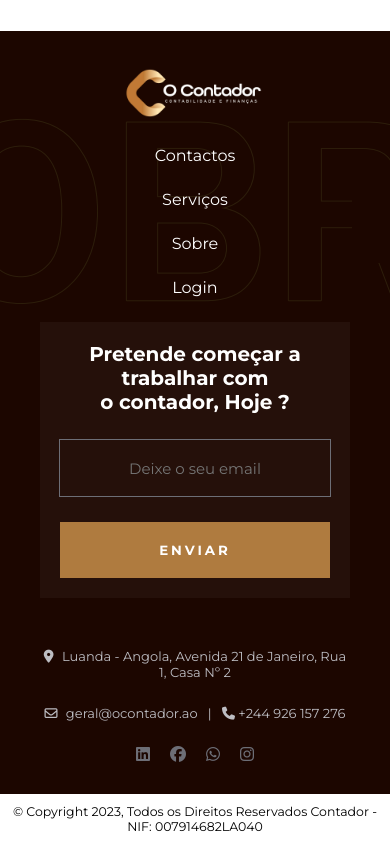
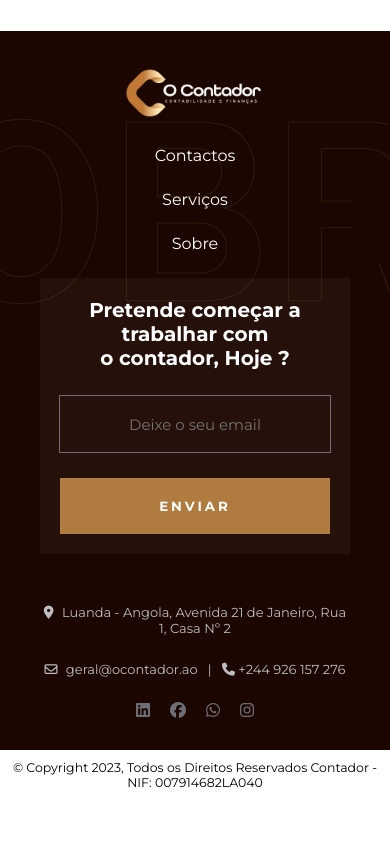
Before and after one commit to josedomingos919/o-contador-site, a React (Vite) app: page / in a window 390 px wide. Shown: the part 3198-4042 px from the top of the page. After the commit the page ends 3998 px from the top, so only its background shows below. Built offline with nearby package versions, Linux system fonts and the light colour scheme.

Commit message:
feat: hide mobile

```diff
--- a/src/components/footer/index.jsx
+++ b/src/components/footer/index.jsx
@@ -22,7 +22,7 @@ export const Footer = () => {
             <S.ListItem>
               <S.Link href={getUrlByPage("#sobre")}>Sobre</S.Link>
             </S.ListItem>
-            <S.ListItem>
+            <S.ListItem className="hide-mobile">
               <S.Link href={getUrlByPage("/singin")}>Login</S.Link>
             </S.ListItem>
           </S.List>
--- a/src/components/footer/styles.js
+++ b/src/components/footer/styles.js
@@ -9,6 +9,12 @@ export const Container = styled.footer`
   background-color: ${colors.primary};
   background-image: url(/footer.png);
   background-repeat: no-repeat;
+
+  @media (max-width: ${sizes.mobile}) {
+    .hide-mobile {
+      display: none;
+    }
+  }
 `;
 
 export const Content = styled.div`
--- a/src/components/header/index.jsx
+++ b/src/components/header/index.jsx
@@ -25,7 +25,7 @@ export const Header = () => {
           <S.ListItem>
             <S.Link href={getUrlByPage("#contactos")}>Contactos</S.Link>
           </S.ListItem>
-          <S.ListItem>
+          <S.ListItem className="hide-mobile">
             <S.Link href={getUrlByPage("singin")}>Login</S.Link>
           </S.ListItem>
         </S.List>
--- a/src/components/header/styles.js
+++ b/src/components/header/styles.js
@@ -18,6 +18,10 @@ export const Container = styled.header`
 
   @media (max-width: ${sizes.mobile}) {
     height: 60px !important;
+
+    .hide-mobile {
+      display: none;
+    }
   }
 `;
 
```
